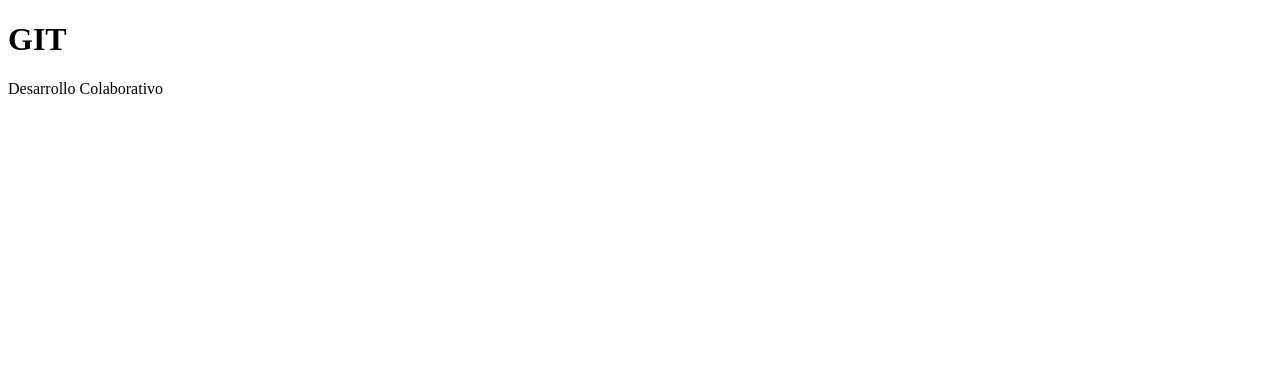
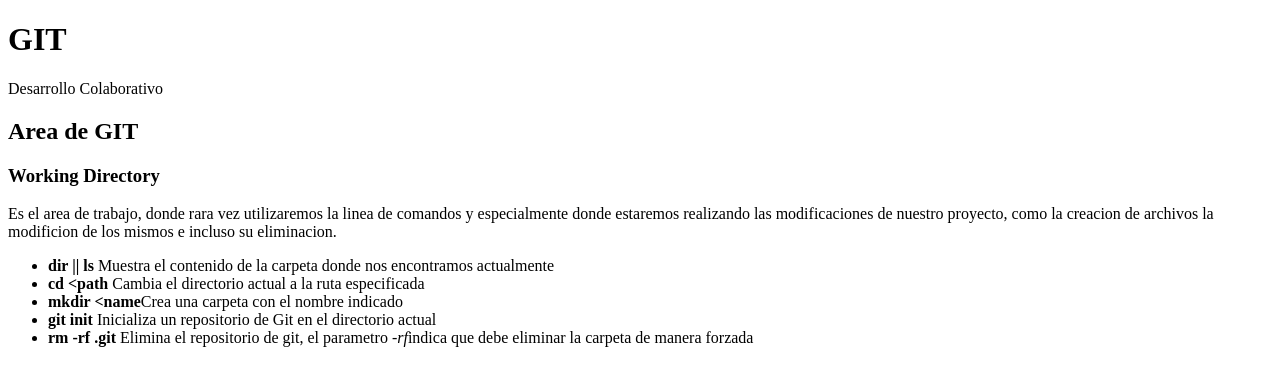
Before and after one commit to yoelcsm/GIT-L19, a plain HTML site: page index.html in a window 1280 px wide. Drawn offline with Linux system fonts and the light colour scheme.

Commit message:
Areas GIT: Working Directory

```diff
--- a/index.html
+++ b/index.html
@@ -12,4 +12,28 @@
         <p>Desarrollo Colaborativo</p>
     </header>
 </body>
+<section>
+    <h2>Area de GIT</h2>
+    <article>
+        <h3>Working Directory</h3>
+        <p>
+            Es el area de trabajo, donde rara vez utilizaremos la linea de
+            comandos y especialmente donde estaremos realizando las
+            modificaciones de nuestro proyecto, como la creacion de archivos
+            la modificion de los mismos e incluso su eliminacion.
+        </p>
+        <ul class="commands">
+            <li><strong>dir || ls </strong> Muestra el contenido de la
+                carpeta donde nos encontramos actualmente</li>
+            <li><strong>cd &lt;path</strong> Cambia el directorio actual
+            a la ruta especificada</li>
+            <li><strong>mkdir &lt;name</strong>Crea una carpeta con el nombre
+                indicado</li>
+            <li><strong>git init</strong> Inicializa un repositorio de Git en el
+                directorio actual</li>
+            <li><strong> rm -rf .git</strong> Elimina el repositorio de git, el
+                parametro <em>-rf</em>indica que debe eliminar la carpeta de manera forzada</li>
+        </ul>
+    </article>
+</section>
 </html>
```
